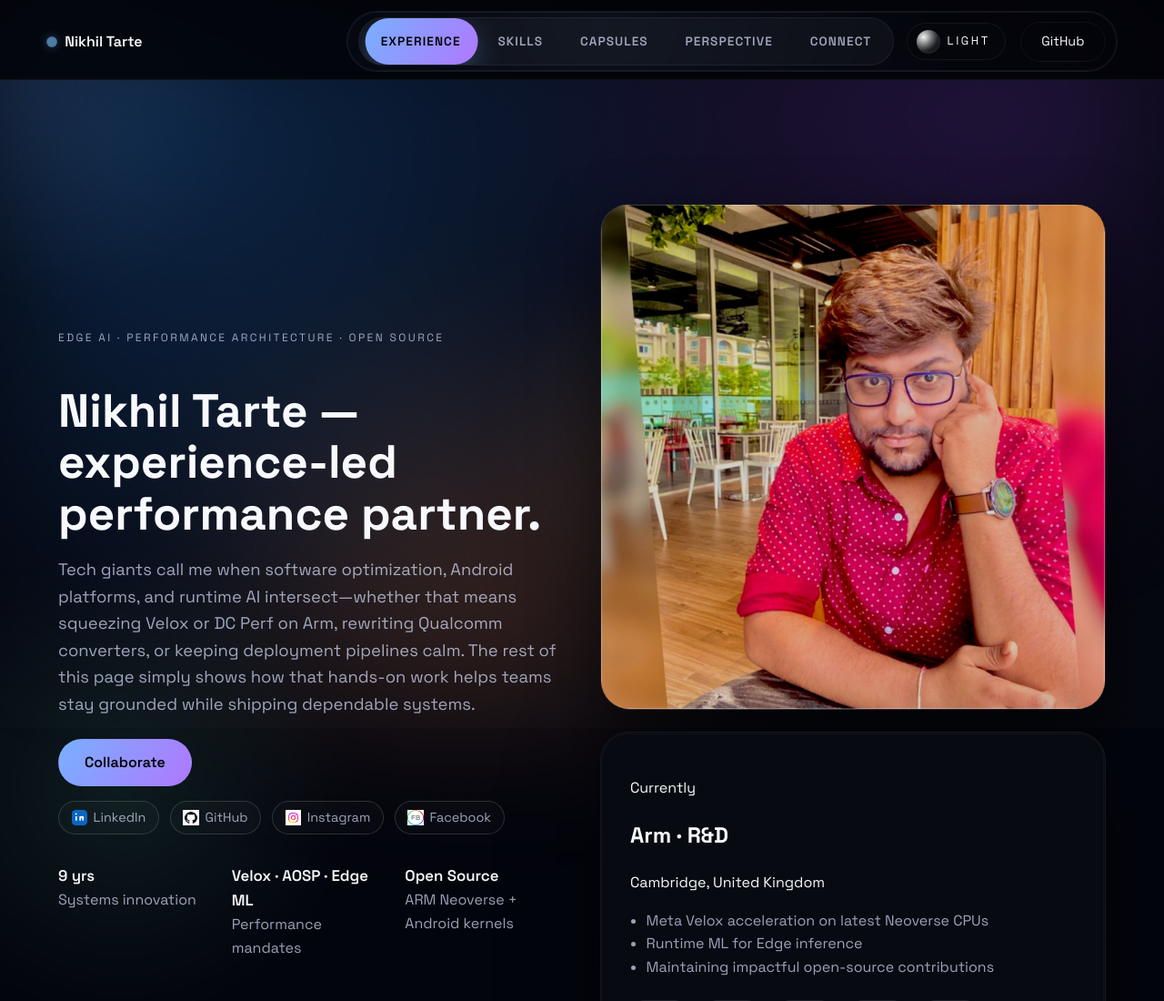
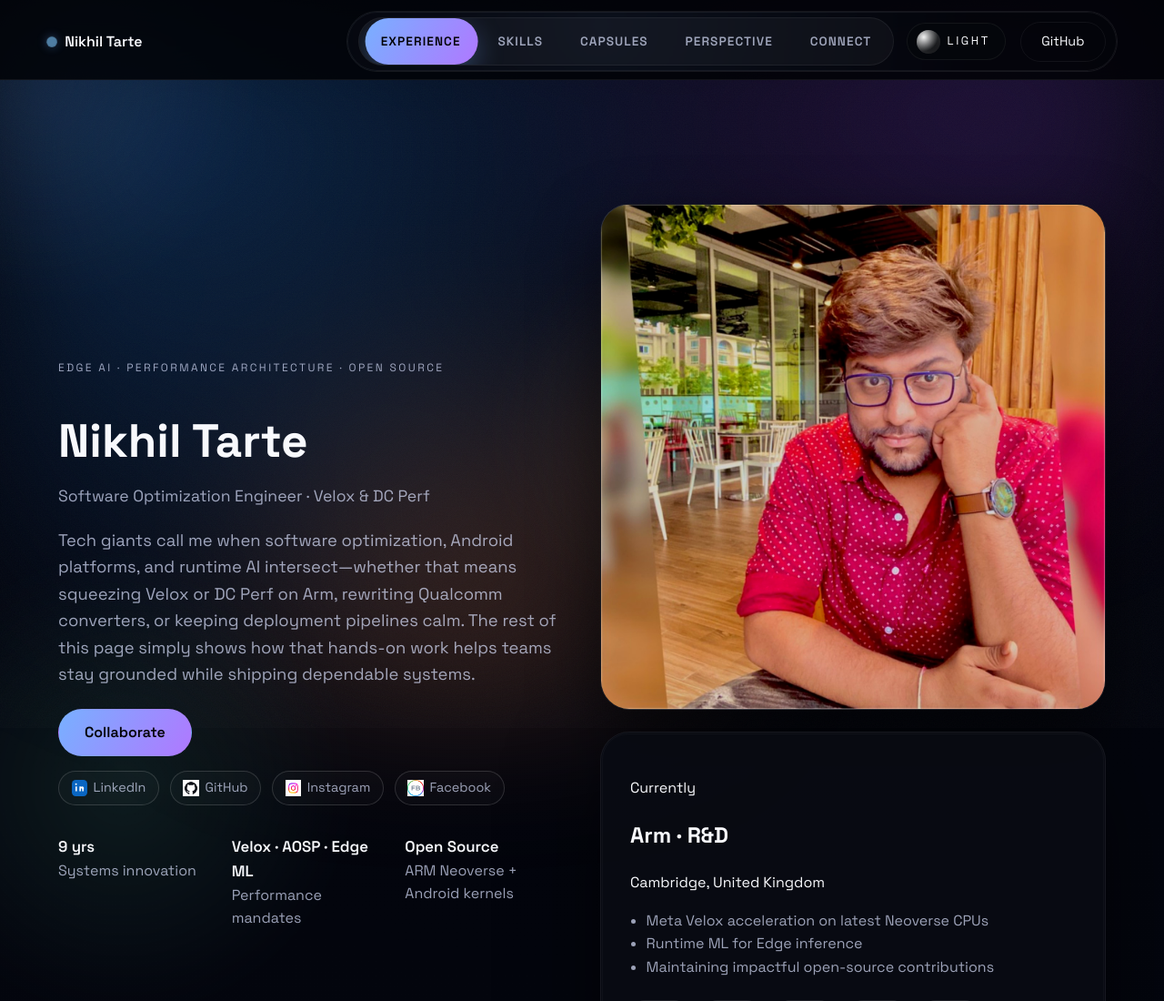
Before and after one commit to nikhiltarte/AboutMe, a plain HTML site: page index.html in a window 1280 px wide. Shown: the top 1100 px of the page at 91% size. Drawn offline with Linux system fonts and the light colour scheme.

Commit message:
style: update hero title and cleanup

```diff
--- a/index.html
+++ b/index.html
@@ -91,7 +91,8 @@
         <div class="hero-grid">
           <div class="hero-copy">
             <p class="eyebrow">Edge AI · Performance Architecture · Open Source</p>
-            <h1>Nikhil Tarte — experience-led performance partner.</h1>
+            <h1>Nikhil Tarte</h1>
+            <p class="sublede">Software Optimization Engineer · Velox & DC Perf</p>
             <p class="lede">
               Tech giants call me when software optimization, Android platforms, and runtime AI intersect—whether that means squeezing Velox or DC Perf on Arm, rewriting Qualcomm converters, or keeping deployment pipelines calm. The rest of this page simply shows how that hands-on work helps teams stay grounded while shipping dependable systems.
             </p>
--- a/styles.css
+++ b/styles.css
@@ -372,7 +372,13 @@ body.theme-light .theme-toggle .toggle-icon {
 .hero-copy h1 {
   font-size: clamp(2.4rem, 4vw, 3.6rem);
   line-height: 1.1;
-  margin-bottom: 1rem;
+  margin-bottom: 0.4rem;
+}
+
+.sublede {
+  font-size: 1.1rem;
+  color: var(--muted);
+  margin-bottom: 1.25rem;
 }
 
 .eyebrow {
```
Also changed, not shown: 1 other file.
